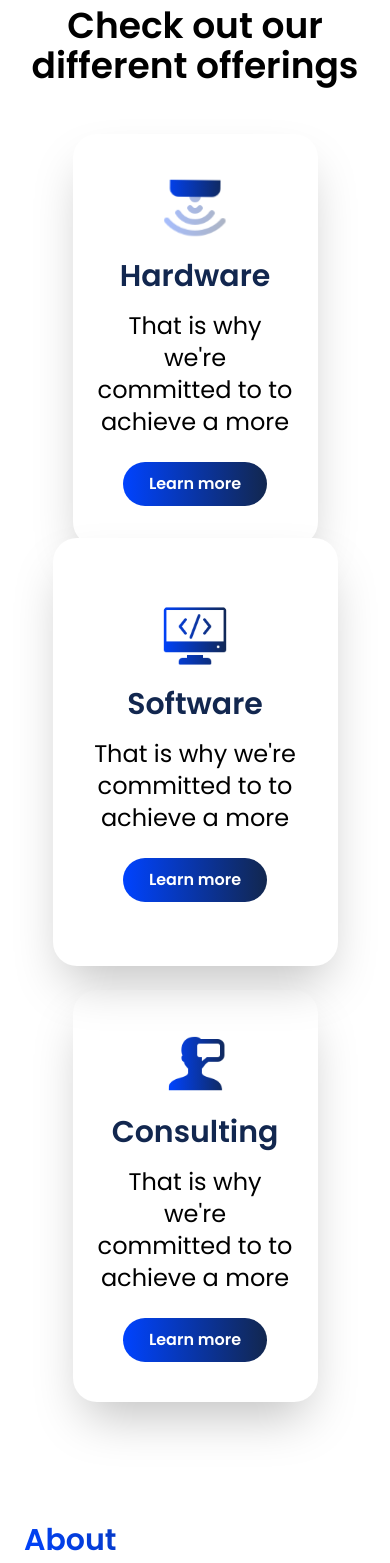
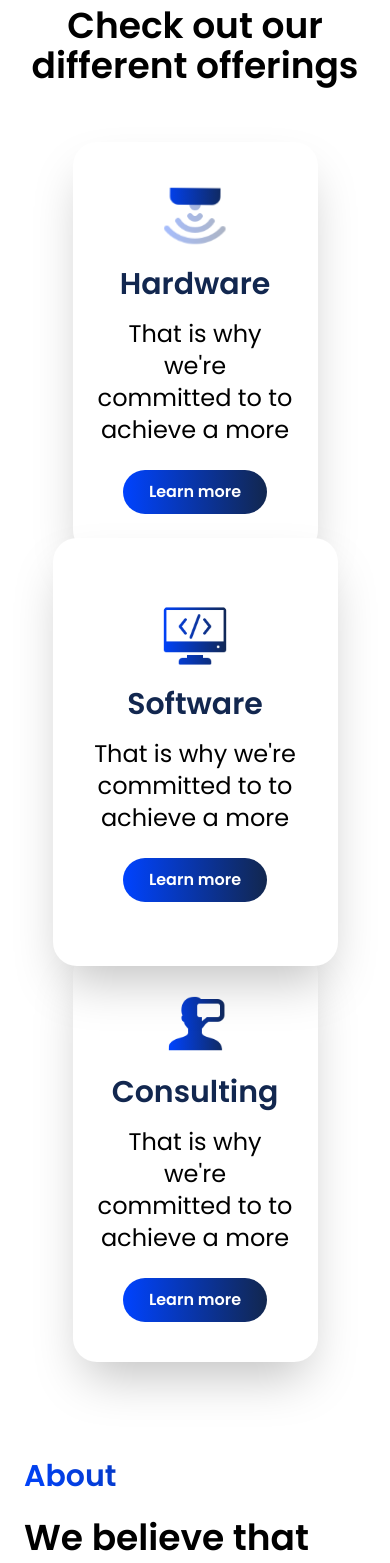
Before and after one commit to Rebin-Inc/rebin-website, a React (Create React App) app: page / in a window 390 px wide. Shown: the part 1200-2763 px from the top of the page. Built offline with nearby package versions, Linux system fonts and the light colour scheme.

Commit message:
fix spacing

```diff
--- a/src/pages/home/components/SolutionCards.js
+++ b/src/pages/home/components/SolutionCards.js
@@ -6,7 +6,7 @@ import consulting from "../../../assets/images/solutions/consulting.svg";
 export default function SolutionCards() {
   return (
     <div className="grid grid-cols-1 md:grid-cols-3 mx-auto w-5/6 my-10 ">
-      <Card className="my-auto min-h-96 py-4 shadow-2xl -bottom-2 md:bottom-0 md:-right-2 mx-5 md:mx-0 rounded-3xl">
+      <Card className="my-auto min-h-96 py-4 shadow-2xl -bottom-4 md:bottom-0 md:-right-2 mx-5 md:mx-0 rounded-3xl">
         <CardBody className="space-y-4">
           <img src={sensor} alt="" className="mx-auto" />
           <h4 className="mb-2 text-rebin-darkblue text-3xl md:text-2xl font-bold">
@@ -40,7 +40,7 @@ export default function SolutionCards() {
           </button>
         </CardFooter>
       </Card>
-      <Card className="my-8 min-h-96 py-4 shadow-2xl -top-2 md:top-0 md:-left-2 mx-5 md:mx-0 rounded-3xl">
+      <Card className="md:my-8 min-h-96 py-4 shadow-2xl -top-4 md:top-0 md:-left-2 mx-5 md:mx-0 rounded-3xl">
         <CardBody className="space-y-4">
           <img src={consulting} alt="" className="mx-auto" />
           <h4 className="mb-2 text-rebin-darkblue text-3xl md:text-2xl font-bold">
```
